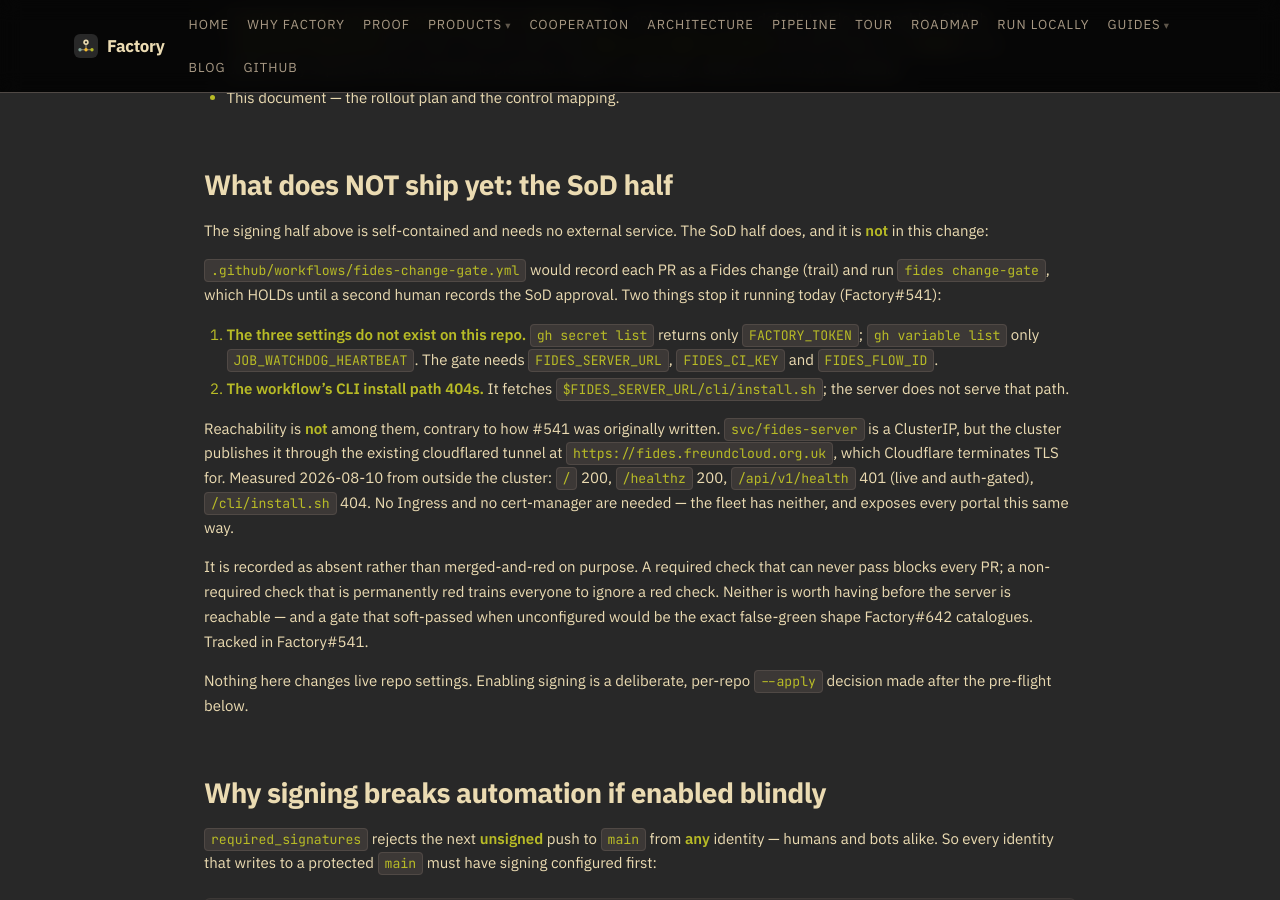
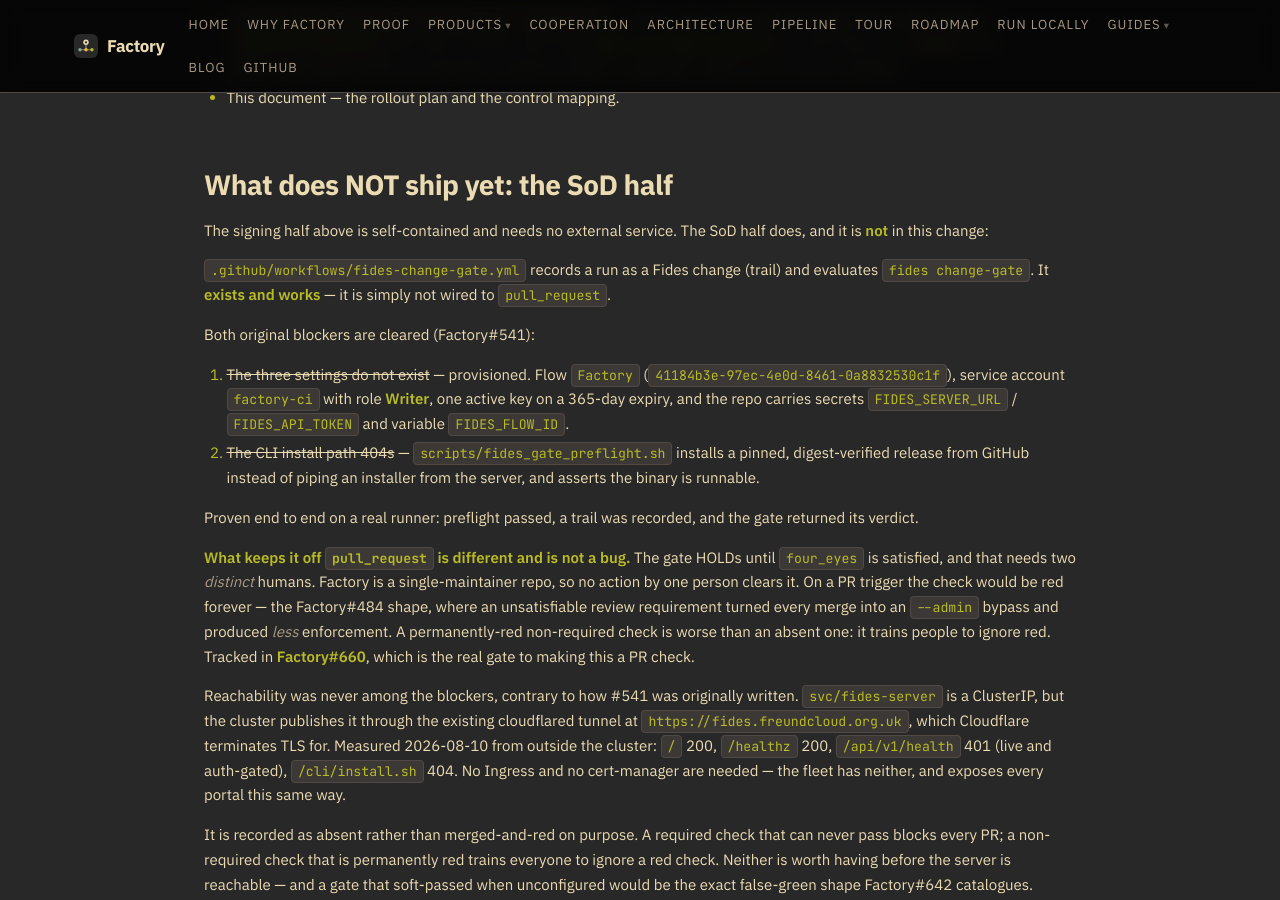
Before and after one commit to olafkfreund/Factory, a Jekyll site: the page built from docs/compliance/signed-commits-and-sod.md, in a window 1280 px wide and 900 px high, scrolled down 757 px. Built offline with Jekyll 4.4.1, drawn with Linux system fonts in a browser that asks for light colours; our own code applies the rules of GitHub Pages for plain Markdown files; some of the changed text lies outside the part shown.

Commit message:
docs(compliance): Phase C plumbing is done; the remaining blocker is #660
Both blockers this document recorded are cleared: the three settings are
provisioned and the CLI install is fixed and digest-pinned. Proven end to end on
a real runner - preflight passed, a trail was recorded, the gate returned its
verdict, and the CI key shows a last_used timestamp.

What keeps the gate off pull_request is not plumbing. four_eyes needs two
distinct humans and this is a single-maintainer repo, so no action by one person
clears a HOLD. On a PR trigger the check would be red forever - the Factory#484
shape, where an unsatisfiable requirement produced less enforcement rather than
more. Recorded as Factory#660.

Also records the two gotchas that cost time: FIDES_SERVER_URL must be the public
hostname (a hosted runner cannot resolve the in-cluster service DNS), and
change-gate wants the trail UUID that trail start returns, not the name.

Refs Factory#541, Factory#660.

Co-Authored-By: Claude Opus 5 (1M context) <noreply@anthropic.com>
Claude-Session: https://claude.ai/code/session_01RUpkhNpMJJiTKequB4qZaY

```diff
--- a/docs/compliance/signed-commits-and-sod.md
+++ b/docs/compliance/signed-commits-and-sod.md
@@ -37,17 +37,34 @@ the deploy automation**.
 The signing half above is self-contained and needs no external service. The SoD
 half does, and it is **not** in this change:
 
-`.github/workflows/fides-change-gate.yml` would record each PR as a Fides change
-(trail) and run `fides change-gate`, which HOLDs until a second human records the
-SoD approval. Two things stop it running today (Factory#541):
+`.github/workflows/fides-change-gate.yml` records a run as a Fides change (trail)
+and evaluates `fides change-gate`. It **exists and works** — it is simply not
+wired to `pull_request`.
 
-1. **The three settings do not exist on this repo.** `gh secret list` returns only
-   `FACTORY_TOKEN`; `gh variable list` only `JOB_WATCHDOG_HEARTBEAT`. The gate needs
-   `FIDES_SERVER_URL`, `FIDES_CI_KEY` and `FIDES_FLOW_ID`.
-2. **The workflow's CLI install path 404s.** It fetches
-   `$FIDES_SERVER_URL/cli/install.sh`; the server does not serve that path.
+Both original blockers are cleared (Factory#541):
 
-Reachability is **not** among them, contrary to how #541 was originally written.
+1. ~~The three settings do not exist~~ — provisioned. Flow `Factory`
+   (`41184b3e-97ec-4e0d-8461-0a8832530c1f`), service account `factory-ci` with
+   role **Writer**, one active key on a 365-day expiry, and the repo carries
+   secrets `FIDES_SERVER_URL` / `FIDES_API_TOKEN` and variable `FIDES_FLOW_ID`.
+2. ~~The CLI install path 404s~~ — `scripts/fides_gate_preflight.sh` installs a
+   pinned, digest-verified release from GitHub instead of piping an installer
+   from the server, and asserts the binary is runnable.
+
+Proven end to end on a real runner: preflight passed, a trail was recorded, and
+the gate returned its verdict.
+
+**What keeps it off `pull_request` is different and is not a bug.** The gate
+HOLDs until `four_eyes` is satisfied, and that needs two *distinct* humans.
+Factory is a single-maintainer repo, so no action by one person clears it. On a
+PR trigger the check would be red forever — the Factory#484 shape, where an
+unsatisfiable review requirement turned every merge into an `--admin` bypass and
+produced *less* enforcement. A permanently-red non-required check is worse than
+an absent one: it trains people to ignore red. Tracked in **Factory#660**, which
+is the real gate to making this a PR check.
+
+Reachability was never among the blockers, contrary to how #541 was originally
+written.
 `svc/fides-server` is a ClusterIP, but the cluster publishes it through the
 existing cloudflared tunnel at `https://fides.freundcloud.org.uk`, which
 Cloudflare terminates TLS for. Measured 2026-08-10 from outside the cluster:
@@ -117,12 +134,17 @@ Signing and SoD are independent; do signing first (it is the lower-risk half).
 
 ### Phase C — turn on the Fides change gate (SoD)
 
-**Not blocked on reachability.** The server is already published through the
-cloudflared tunnel at `https://fides.freundcloud.org.uk` (see above). What is
-missing is the three repo settings and a working CLI install; Factory#541 tracks
-both. Set `FIDES_SERVER_URL` to that public hostname, not to the in-cluster
-service DNS — a GitHub-hosted runner cannot resolve
-`fides-server.fides.svc.cluster.local`.
+**Steps 5 and 6 are done.** The settings exist and the workflow runs; what
+remains is step 7, and it is blocked on Factory#660 (four-eyes needs a second
+human), not on plumbing.
+
+Two things worth keeping when you return to this:
+
+- `FIDES_SERVER_URL` must be the **public hostname**. A GitHub-hosted runner
+  cannot resolve `fides-server.fides.svc.cluster.local`.
+- `fides change-gate --trail` wants the **trail UUID that `trail start`
+  returns**, not the `--trail` name you passed it. The name gets
+  `400 invalid trail id`, and a 400 is not a verdict.
 
 5. Per repo, create a Fides Flow and set the repo secrets/vars the workflow reads:
    `FIDES_SERVER_URL`, `FIDES_CI_KEY` (a Writer service-account key), and the
```
